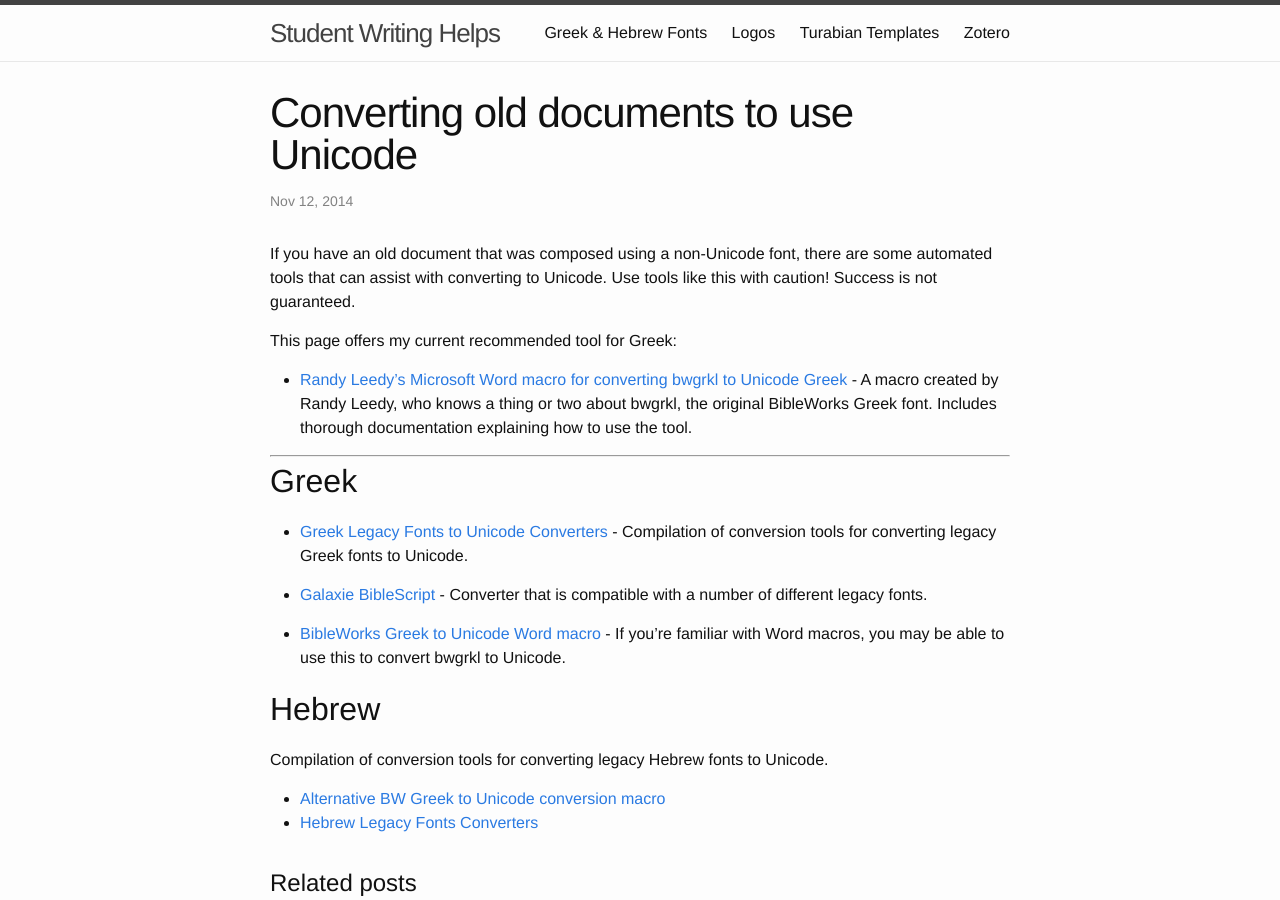
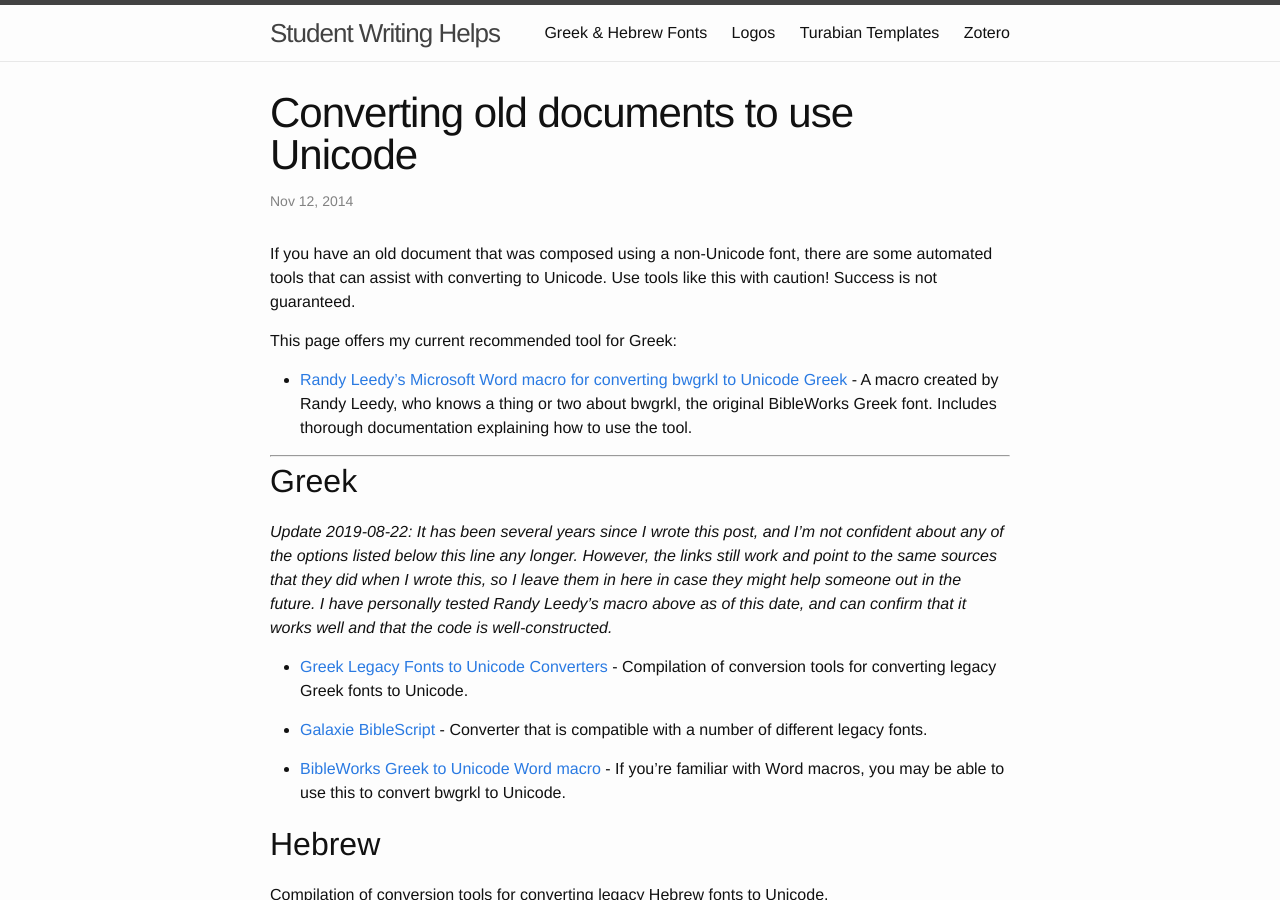
Before and after one commit to dtjohnso/Student-Writing-Helps, a Jekyll site: the page built from _posts/2014-11-12-converting-old-documents-to-use-unicode.md, in a window 1280 px wide and 900 px high. Built offline with Jekyll 4.4.1, drawn with Linux system fonts in a browser that asks for light colours.

Commit message:
Fixed update paragraph syntax on unicode conversion post

```diff
--- a/_posts/2014-11-12-converting-old-documents-to-use-unicode.md
+++ b/_posts/2014-11-12-converting-old-documents-to-use-unicode.md
@@ -14,7 +14,7 @@ This page offers my current recommended tool for Greek:
 
 ## Greek
 
-*[Update 2019-08-22]: It has been several years since I wrote this post, and I'm not confident about any of the options listed below this line any longer. However, the links still work and point to the same sources that they did when I wrote this, so I leave them in here in case they might help someone out in the future. I have personally tested Randy Leedy's macro above as of this date, and can confirm that it works well and that the code is well-constructed.*
+*Update 2019-08-22: It has been several years since I wrote this post, and I'm not confident about any of the options listed below this line any longer. However, the links still work and point to the same sources that they did when I wrote this, so I leave them in here in case they might help someone out in the future. I have personally tested Randy Leedy's macro above as of this date, and can confirm that it works well and that the code is well-constructed.*
 
 * [Greek Legacy Fonts to Unicode Converters](http://bibleandtech.blogspot.com/2010/05/greek-legacy-fonts-to-unicode.html) - Compilation of conversion tools for converting legacy Greek fonts to Unicode.
 
```
